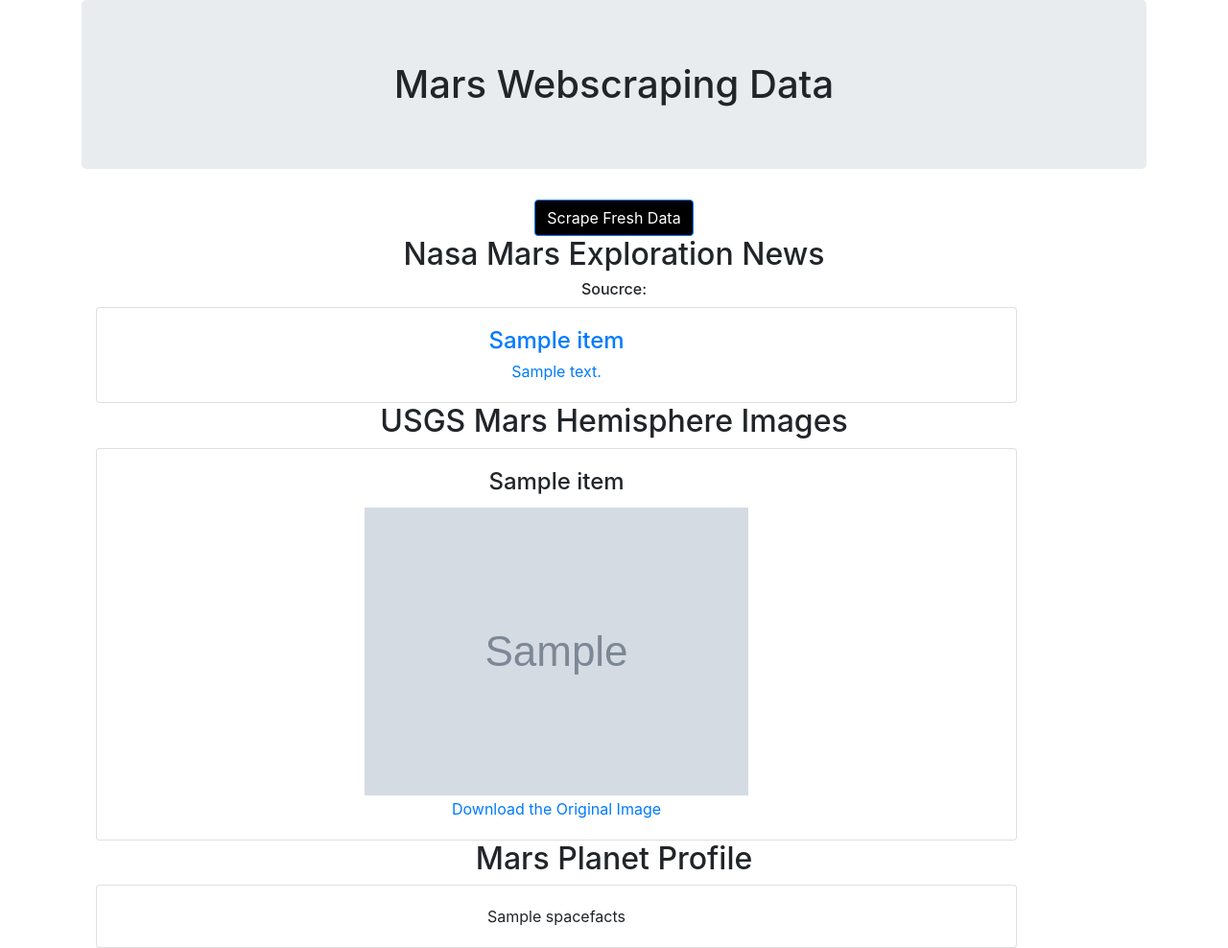
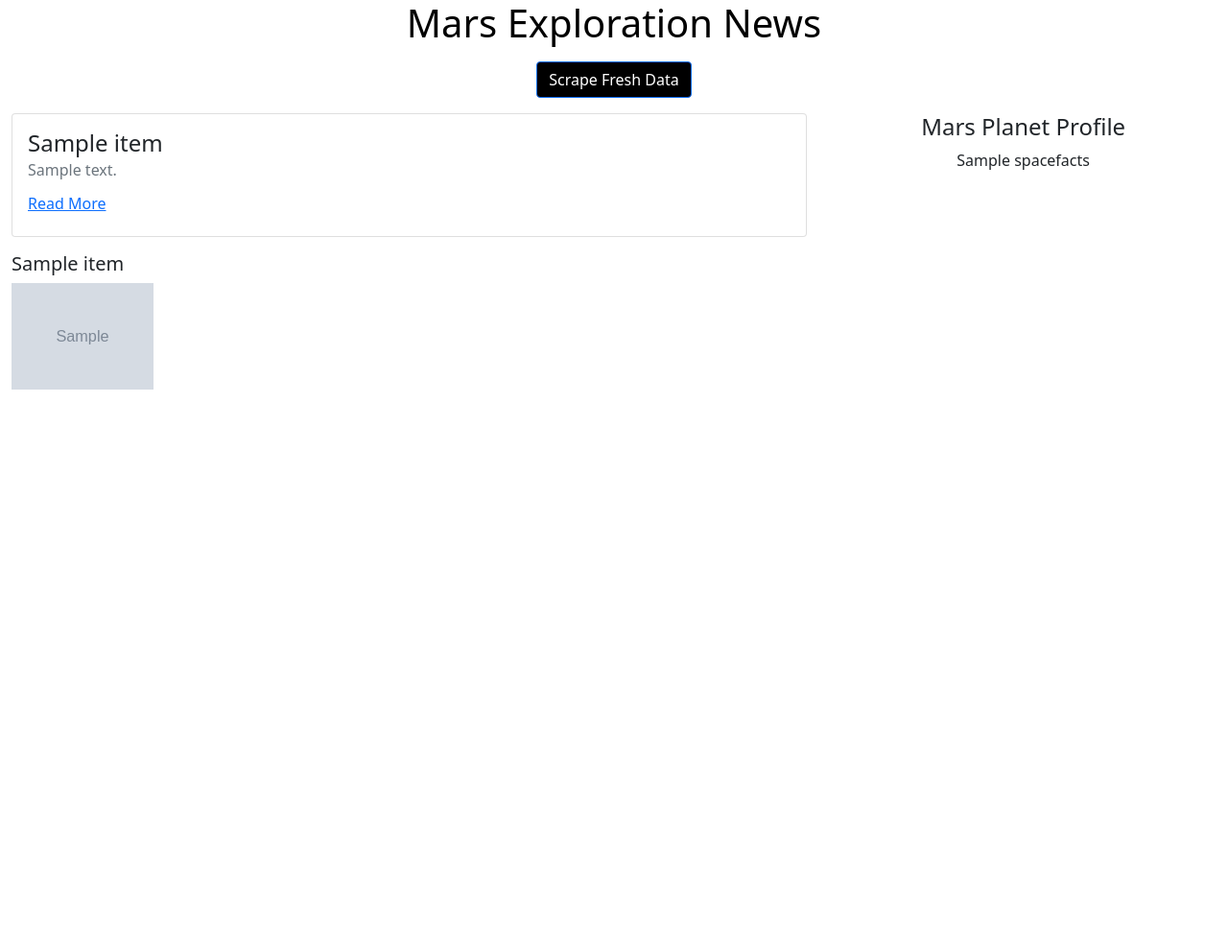
Before and after one commit to bakerv/web-scraping-ETL, a Flask app: template Missions_to_Mars/templates/index.html in a window 1280 px wide. Shown: the whole page at 96% size. After the commit the page ends 406 px from the top, so only its background shows below. Run offline with Flask 2, Linux system fonts and the light colour scheme; the template is opened without the code that fills it: most values are stand-ins (such as "Sample title", 1, 10 or a date in 2020); grey boxes marked "Sample" are stand-in pictures; some libraries are stand-ins or nearby versions.

Commit message:
page appearance much improved

```diff
--- /dev/null
+++ b/Missions_to_Mars/Static/styles/style.css
@@ -0,0 +1,8 @@
+.chart {
+    width:50%;
+    max-width:1000px;
+    height:auto;
+}
+h1 {
+    color:black;
+}
--- a/Missions_to_Mars/app.py
+++ b/Missions_to_Mars/app.py
@@ -16,7 +16,7 @@ usgsimages_collection = client.mission_to_mars.usgsimages
 @app.route("/")
 def index():
     return render_template("index.html",
-                            nasanews = nasamars_collection.find(),
+                            nasanews = nasamars_collection.find().limit(3),
                             usgsimages = usgsimages_collection.find(),
                             spacefacts = scrape_mars.sf_table(spacefacts_collection))
 
--- a/Missions_to_Mars/style.css
+++ /dev/null
@@ -1,4 +0,0 @@
-.scroll {
-    max-height: 10px;
-    overflow-y: auto;
-}
--- a/Missions_to_Mars/templates/index.html
+++ b/Missions_to_Mars/templates/index.html
@@ -8,52 +8,48 @@
         </title>
         <meta name="description" content="">
         <meta name="viewport" content="width=device-width, initial-scale=1">
-        <link rel="stylesheet" href="https://stackpath.bootstrapcdn.com/bootstrap/4.1.3/css/bootstrap.min.css">
+        <link href="https://cdn.jsdelivr.net/npm/bootstrap@5.0.1/dist/css/bootstrap.min.css" rel="stylesheet" integrity="sha384-+0n0xVW2eSR5OomGNYDnhzAbDsOXxcvSN1TPprVMTNDbiYZCxYbOOl7+AMvyTG2x" crossorigin="anonymous">
+        <link rel="stylesheet" href="{{ url_for('static',filename='styles/style.css') }}">
     </head>
-    <body>
-        <div class="container text-center">
-            <h1 class="jumbotron">Mars Webscraping Data</h1>
-            <a class="btn btn-primary" href="/scrape" role="button" style ="background-color:black;">Scrape Fresh Data</a>
+    <body">
+        <div class="container-fluid text-left">
+            <h1 class="jumbotron text-center">Mars Exploration News</h1>
+            <p></p>
+            <center>
+                <a class="btn btn-primary" href="/scrape" role="button" style ="background-color:black">Scrape Fresh Data</a>
+            </center>
+            <p></p>
             <div>
-                <h2>Nasa Mars Exploration News</h2>
-                <h6>Soucrce:</h6>
-
-                {% for item in nasanews %}
-                <div class="col-lg-12 scroll">
-                    <a href ={{"https://mars.nasa.gov" ~item.url~ ""}}>
-                        <div class="card" style="width: 60rem;">
-                            <div class="card-body">
-                                <h4 class="card-title">{{ item.title}}</h4>
-                                <h6 class="card-subtitle mb-2 text-muted"></h6>{{ item.summary }}</h6>
-                            </div>
+                <div class = "row">
+                        <div class="col-md-8 text-left">
+                            {% for item in nasanews %}
+                                <div class="card">
+                                    <div class="card-body">
+                                        <h4 class="card-title text-left">{{ item.title}}</h4>
+                                        <h6 class="card-subtitle mb-2 text-muted">{{ item.summary }}</h6>
+                                        <p></p>
+                                        <a href ={{"https://mars.nasa.gov" ~item.url~ ""}}><h6>Read More</h6></a>
+                                    </div>
+                                </div>
+                                {% endfor %}
                         </div>
-                    </a>
+                  <div class="col-md-4">
+                    <center><h4>Mars Planet Profile</h4>{{spacefacts | safe }}</center>
+                  </div>
                 </div>
-                {% endfor %}
-
-                  <h2>USGS Mars Hemisphere Images</h2>
-                  {% for item in usgsimages %}
-                    <div class="col-lg-12">
-                        <div class="card" style="width: 60rem;">
-                            <div class="card-body">
-                                <h4 class="card-title">{{ item.title}}</h4>
-                                <img src={{item.img_url}}>
-                                <h6 class="card-subtitle mb-2 text-muted"></h6><a href={{item.download_url}}>Download the Original Image</a></h6>
-                            </div>
-                        </div>
+                <p></p>
+                  <div class="row" style>
+                    {% for item in usgsimages %}
+                    <div class="col-md-3">
+                        <h5>{{item.title}}</h5>
+                      <a href = {{item.download_url}}>
+                      <img class="chart" src={{item.img_url}}>
+                      </a>
                     </div>
-                  {% endfor %}
-
-                  <h2>Mars Planet Profile</h2>
-                  <div class="col-lg-12">
-                        <div class="card" style="width: 60rem;">
-                            <div class="card-body">
-                                <center>{{spacefacts | safe }}</center>
-                            </div>
-                        </div>
+                    {% endfor %}
                   </div>
             </div>
           </div>
-
+          <script src="https://cdn.jsdelivr.net/npm/bootstrap@5.0.1/dist/js/bootstrap.bundle.min.js" integrity="sha384-gtEjrD/SeCtmISkJkNUaaKMoLD0//ElJ19smozuHV6z3Iehds+3Ulb9Bn9Plx0x4" crossorigin="anonymous"></script>
     </body>
 </html>
```
